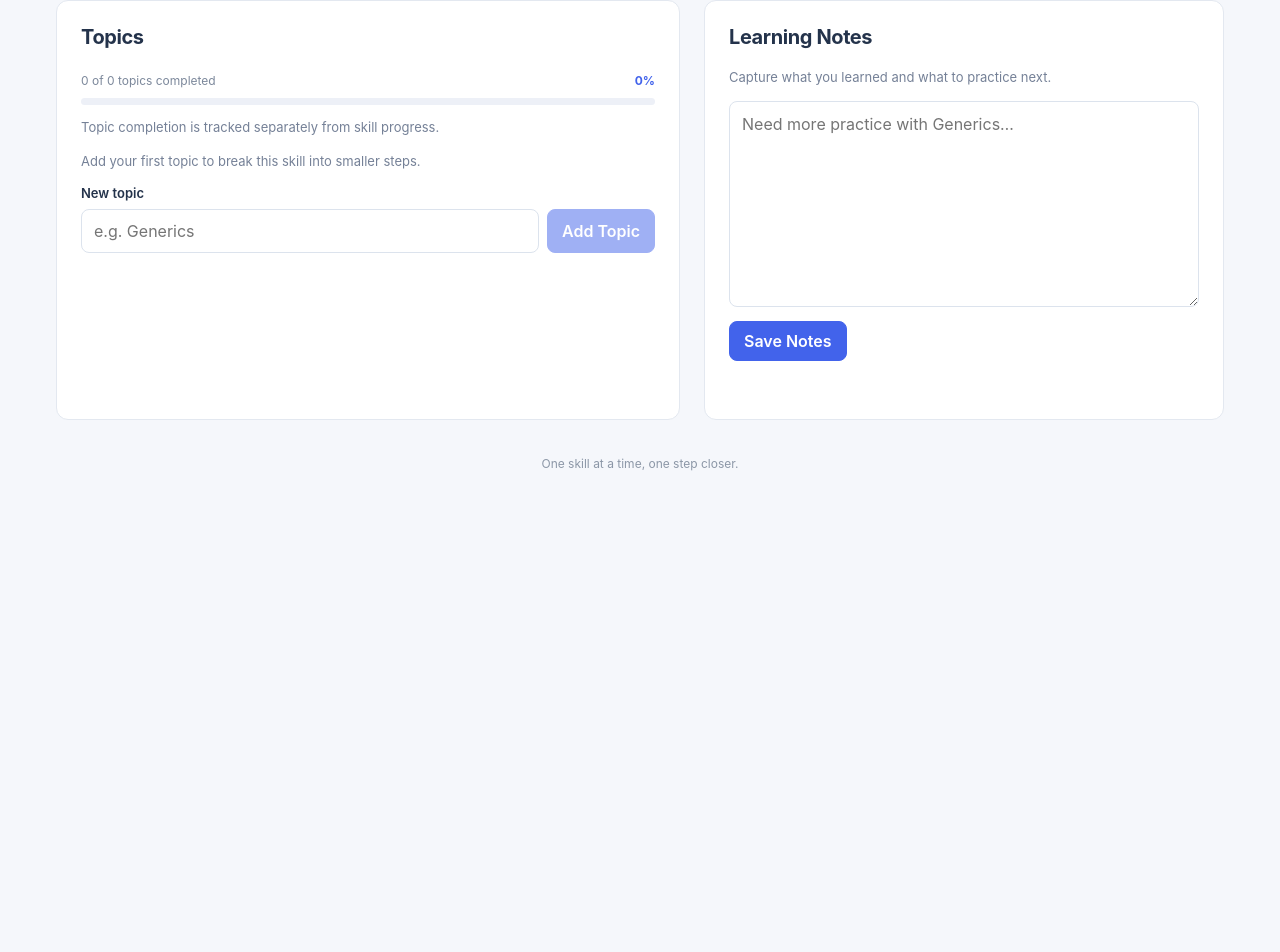
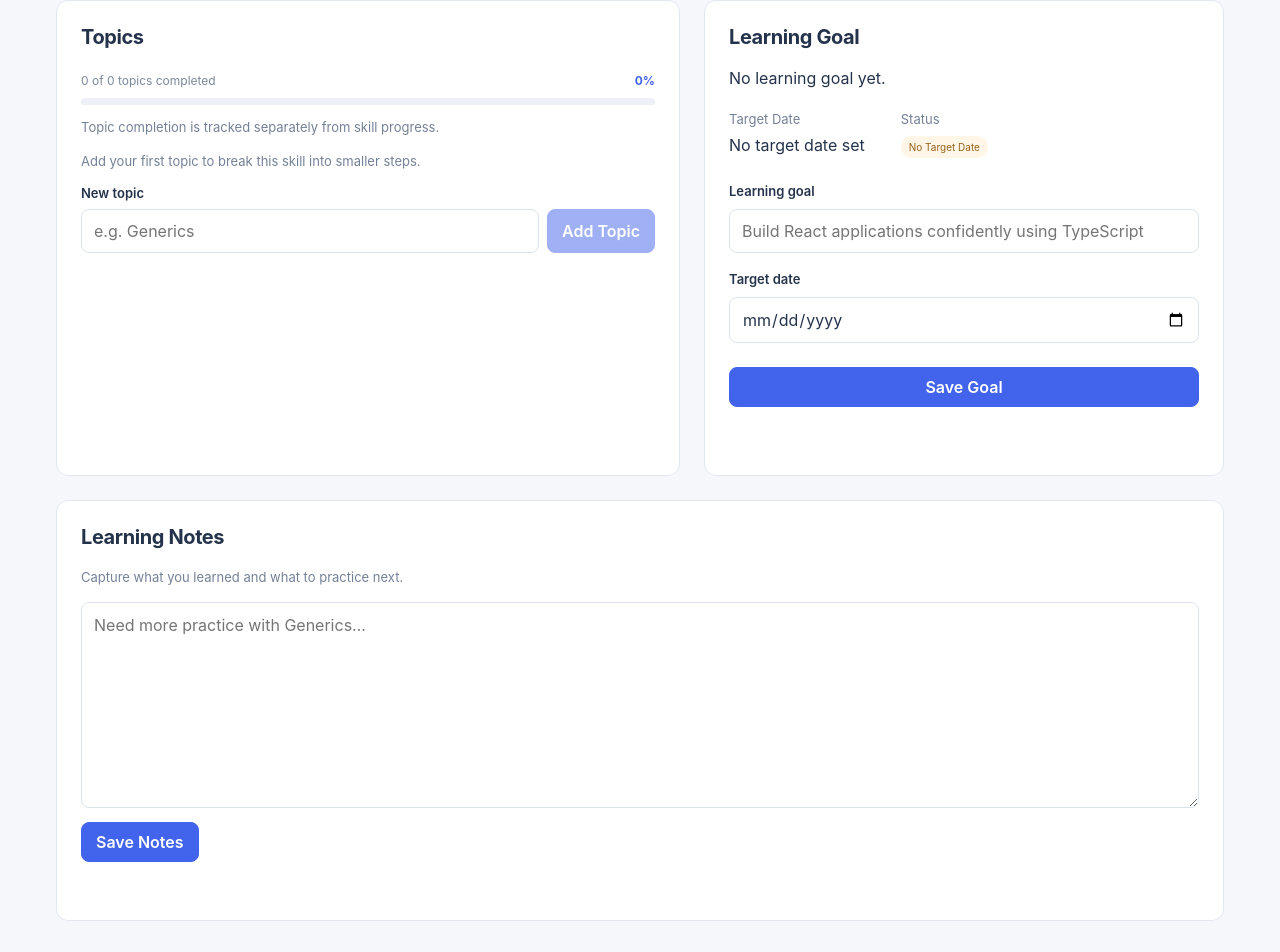
Before and after one commit to dishan919/developer-learning-tracker, a React (Vite) app: page /skills/1 in a window 1280 px wide. Shown: the part 625-1577 px from the top of the page. Before the commit the page ends 1126 px from the top, so only its background shows below. Built offline with nearby package versions, Linux system fonts and the light colour scheme.

Commit message:
Add learning goals and target dates

```diff
--- a/src/App.css
+++ b/src/App.css
@@ -40,3 +40,9 @@ footer { text-align: center; color: #8c97a7; font-size: 12px; padding: 36px 0 10
 .back-link { display: inline-block; margin-bottom: 22px; color: #3556d3; text-decoration: none; }.back-link:hover { text-decoration: underline; }.details-panel { background: white; border: 1px solid #e3e8f0; border-radius: 12px; padding: 24px; min-width: 0; }.details-title { font-size: 30px; overflow-wrap: anywhere; }.details-grid { display: grid; grid-template-columns: 1.2fr 1fr; gap: 24px; margin-top: 24px; }.muted, .topic-help { color: #758197; font-size: 13px; line-height: 1.6; }.topic-help { margin-top: 12px; }.topic-list { padding: 0; margin: 24px 0; list-style: none; }.topic-list li { display: flex; align-items: center; gap: 12px; padding: 12px 0; border-bottom: 1px solid #edf0f5; }.topic-list label { display: flex; align-items: center; gap: 10px; flex: 1; min-width: 0; cursor: pointer; }.topic-list input { width: 18px; height: 18px; accent-color: #158364; flex-shrink: 0; }.topic-list span { overflow-wrap: anywhere; }.topic-completed label span { text-decoration: line-through; color: #16805e; }.topic-list button { font-size: 12px; }.topic-form > label { display: block; font-size: 13px; font-weight: 600; margin-bottom: 8px; }.topic-input { display: flex; gap: 8px; }.topic-input button { flex: none; white-space: nowrap; }button:disabled { opacity: .5; cursor: default; }
 textarea { display: block; width: 100%; resize: vertical; font: inherit; border: 1px solid #dce3ed; border-radius: 8px; padding: 12px; margin: 14px 0; color: #24334b; min-height: 120px; }.notes-status { min-height: 22px; margin: 12px 0 0; font-size: 13px; color: #158364; }
 @media (max-width: 700px) { .details-grid { grid-template-columns: 1fr; }.details-panel { padding: 20px; }.topic-input { flex-wrap: wrap; } }
+
+.goal-text { overflow-wrap: anywhere; line-height: 1.6; }
+.goal-summary { display: flex; flex-wrap: wrap; gap: 20px 36px; margin: 20px 0; }
+.goal-summary dt { color: #758197; font-size: 13px; margin-bottom: 8px; }
+.goal-summary dd { margin: 0; }
+.notes-panel { grid-column: 1 / -1; }
--- /dev/null
+++ b/src/components/LearningGoalForm.tsx
@@ -0,0 +1,53 @@
+import { useId, useState } from 'react';
+import type { ChangeEvent, FormEvent } from 'react';
+import type { Skill } from '../types/Skill';
+import { parseTargetDate } from '../utils/goalStatus';
+
+export type LearningGoalData = Pick<Skill, 'goal' | 'targetDate'>;
+interface LearningGoalFormProps {
+  goal?: string;
+  targetDate?: string;
+  onSave: (data: LearningGoalData) => void;
+}
+
+export default function LearningGoalForm({ goal, targetDate, onSave }: LearningGoalFormProps) {
+  const [draftGoal, setDraftGoal] = useState(goal ?? '');
+  const [draftDate, setDraftDate] = useState(parseTargetDate(targetDate) ? targetDate ?? '' : '');
+  const [saved, setSaved] = useState(false);
+  const [error, setError] = useState('');
+  const id = useId();
+
+  function handleGoal(event: ChangeEvent<HTMLInputElement>) {
+    setDraftGoal(event.target.value);
+    setSaved(false);
+  }
+  function handleDate(event: ChangeEvent<HTMLInputElement>) {
+    setDraftDate(event.target.value);
+    setSaved(false);
+    setError('');
+  }
+  function handleSubmit(event: FormEvent<HTMLFormElement>) {
+    event.preventDefault();
+    if (draftDate && !parseTargetDate(draftDate)) {
+      setError('Choose a valid target date.');
+      return;
+    }
+    const trimmedGoal = draftGoal.trim();
+    onSave({ goal: trimmedGoal || undefined, targetDate: draftDate || undefined });
+    setDraftGoal(trimmedGoal);
+    setError('');
+    setSaved(true);
+  }
+
+  return <form className="skill-form" onSubmit={handleSubmit}>
+    <label htmlFor={id + '-goal'}>Learning goal</label>
+    <input id={id + '-goal'} value={draftGoal} onChange={handleGoal}
+      placeholder="Build React applications confidently using TypeScript" />
+    <label htmlFor={id + '-date'}>Target date</label>
+    <input id={id + '-date'} type="date" value={draftDate} onChange={handleDate} />
+    {error && <p className="error" role="alert">{error}</p>}
+    <div className="actions"><button className="primary" type="submit">Save Goal</button></div>
+    <p className="notes-status" role="status">{saved ? 'Goal and target date saved to this skill.'
+      : draftGoal !== (goal ?? '') || draftDate !== (targetDate ?? '') ? 'Unsaved changes' : ''}</p>
+  </form>;
+}
--- a/src/pages/SkillDetails.tsx
+++ b/src/pages/SkillDetails.tsx
@@ -5,6 +5,8 @@ import type { Skill, SkillUpdate, Topic } from '../types/Skill';
 import SkillForm from '../components/SkillForm';
 import TopicForm from '../components/TopicForm';
 import TopicList from '../components/TopicList';
+import LearningGoalForm from '../components/LearningGoalForm';
+import { getGoalDetails } from '../utils/goalStatus';
 interface SkillDetailsProps {
   skills: Skill[];
   onUpdate: (id: Skill['id'], updates: SkillUpdate) => void;
@@ -23,6 +25,7 @@ function SkillDetailsContent({ skill, onUpdate }: SkillDetailsContentProps) {
   const [notes, setNotes] = useState<string>(skill.notes ?? '');
   const [saved, setSaved] = useState<boolean>(false);
   const [editing, setEditing] = useState<boolean>(false);
+  const { status, targetDate, daysRemaining } = getGoalDetails(skill);
   const topics = skill.topics ?? [];
   const completed = topics.filter(topic => topic.completed).length;
   const percentage = topics.length ? Math.round(completed / topics.length * 100) : 0;
@@ -47,7 +50,16 @@ function SkillDetailsContent({ skill, onUpdate }: SkillDetailsContentProps) {
       {editing ? <SkillForm initialValues={skill} onSubmit={data => { onUpdate(skill.id, data); setEditing(false); }} onCancel={() => setEditing(false)} /> : <button type="button" onClick={() => setEditing(true)}>Edit Skill</button>}
     </section>
     <div className="details-grid"><section className="details-panel"><h2>Topics</h2><div className="progress-label"><span>{completed} of {topics.length} topics completed</span><strong>{percentage}%</strong></div><progress max={100} value={percentage} aria-label="Topic completion" /><p className="topic-help">Topic completion is tracked separately from skill progress.</p><TopicList topics={topics} onToggle={toggleTopic} onDelete={deleteTopic} /><TopicForm onAdd={addTopic} /></section>
-      <section className="details-panel"><h2>Learning Notes</h2><form onSubmit={saveNotes}><label htmlFor="learning-notes" className="muted">Capture what you learned and what to practice next.</label><textarea id="learning-notes" rows={9} value={notes} onChange={handleNotes} placeholder="Need more practice with Generics…" /><button className="primary" type="submit">Save Notes</button><p className="notes-status" role="status">{saved ? 'Notes saved to this skill.' : notes !== (skill.notes ?? '') ? 'Unsaved changes' : ''}</p></form></section>
+      <section className="details-panel goal-panel"><h2>Learning Goal</h2>
+        <p className="goal-text">{skill.goal || 'No learning goal yet.'}</p>
+        <dl className="goal-summary"><div><dt>Target Date</dt><dd>{targetDate
+          ? <time dateTime={skill.targetDate}>{targetDate.toLocaleDateString('en-GB', { day: 'numeric', month: 'short', year: 'numeric' })}</time>
+          : skill.targetDate ? 'Invalid target date — choose a new date below.' : 'No target date set'}</dd></div>
+          <div><dt>Status</dt><dd><span className={status === 'Completed' ? 'status complete' : 'status'}>{status}</span></dd></div></dl>
+        {daysRemaining !== undefined && daysRemaining > 0 && <p className="muted">{daysRemaining} {daysRemaining === 1 ? 'day' : 'days'} remaining</p>}
+        <LearningGoalForm goal={skill.goal} targetDate={skill.targetDate} onSave={data => onUpdate(skill.id, data)} />
+      </section>
+      <section className="details-panel notes-panel"><h2>Learning Notes</h2><form onSubmit={saveNotes}><label htmlFor="learning-notes" className="muted">Capture what you learned and what to practice next.</label><textarea id="learning-notes" rows={9} value={notes} onChange={handleNotes} placeholder="Need more practice with Generics…" /><button className="primary" type="submit">Save Notes</button><p className="notes-status" role="status">{saved ? 'Notes saved to this skill.' : notes !== (skill.notes ?? '') ? 'Unsaved changes' : ''}</p></form></section>
     </div>
   </div>;
 }
--- a/src/types/Skill.ts
+++ b/src/types/Skill.ts
@@ -14,11 +14,13 @@ export interface Skill {
   completed: boolean;
   topics?: Topic[];
   notes?: string;
+  goal?: string;
+  targetDate?: string;
 }
 
 // The form only collects these three fields. App supplies identity and status.
 export type SkillFormData = Pick<Skill, 'name' | 'level' | 'progress'>;
-export type SkillUpdate = Partial<Pick<Skill, 'name' | 'level' | 'progress' | 'topics' | 'notes'>>;
+export type SkillUpdate = Partial<Pick<Skill, 'name' | 'level' | 'progress' | 'topics' | 'notes' | 'goal' | 'targetDate'>>;
 export type SkillFilter = 'All' | SkillLevel | 'Completed' | 'In Progress';
 
 export const skillLevels: SkillLevel[] = ['Beginner', 'Intermediate', 'Advanced'];
--- /dev/null
+++ b/src/utils/goalStatus.ts
@@ -0,0 +1,38 @@
+import type { Skill } from '../types/Skill';
+
+export type GoalStatus = 'Completed' | 'Overdue' | 'Due Soon' | 'On Track' | 'No Target Date';
+
+// Parse date-only values explicitly in local time; reject rollover dates.
+export function parseTargetDate(value: string | undefined): Date | undefined {
+  if (!value || !/^\d{4}-\d{2}-\d{2}$/.test(value)) return undefined;
+  const [year, month, day] = value.split('-').map(Number);
+  const date = new Date(0);
+  date.setFullYear(year, month - 1, day);
+  date.setHours(0, 0, 0, 0);
+  if (year < 1 || !Number.isFinite(date.getTime()) || date.getFullYear() !== year
+    || date.getMonth() !== month - 1 || date.getDate() !== day) return undefined;
+  return date;
+}
+
+// Compare calendar days in UTC, rather than elapsed local hours across DST.
+function calendarDay(date: Date): number {
+  const utc = new Date(0);
+  utc.setUTCFullYear(date.getFullYear(), date.getMonth(), date.getDate());
+  utc.setUTCHours(0, 0, 0, 0);
+  return utc.getTime() / 86_400_000;
+}
+
+export function getGoalDetails(skill: Pick<Skill, 'completed' | 'targetDate'>, today = new Date()): {
+  status: GoalStatus;
+  targetDate: Date | undefined;
+  daysRemaining: number | undefined;
+} {
+  const targetDate = parseTargetDate(skill.targetDate);
+  const daysRemaining = targetDate && Number.isFinite(today.getTime())
+    ? calendarDay(targetDate) - calendarDay(today) : undefined;
+  const status: GoalStatus = skill.completed ? 'Completed'
+    : daysRemaining === undefined ? 'No Target Date'
+    : daysRemaining < 0 ? 'Overdue'
+    : daysRemaining <= 7 ? 'Due Soon' : 'On Track';
+  return { status, targetDate, daysRemaining };
+}
--- a/src/utils/skillStorage.ts
+++ b/src/utils/skillStorage.ts
@@ -31,7 +31,9 @@ function normalizeSkill(skill: Skill): Skill {
   const topics: Topic[] = Array.isArray(savedTopics) ? savedTopics.filter(isTopic) : [];
   const uniqueTopics = topics.filter((topic, index) => topics.findIndex(item => item.id === topic.id) === index);
   return { ...skill, name: skill.name.trim(), completed: skill.progress === 100,
-    topics: uniqueTopics, notes: typeof skill.notes === 'string' ? skill.notes : '' };
+    topics: uniqueTopics, notes: typeof skill.notes === 'string' ? skill.notes : '',
+    goal: typeof skill.goal === 'string' ? skill.goal : undefined,
+    targetDate: typeof skill.targetDate === 'string' ? skill.targetDate : undefined };
 }
 
 export function loadSkills(): Skill[] {
```
